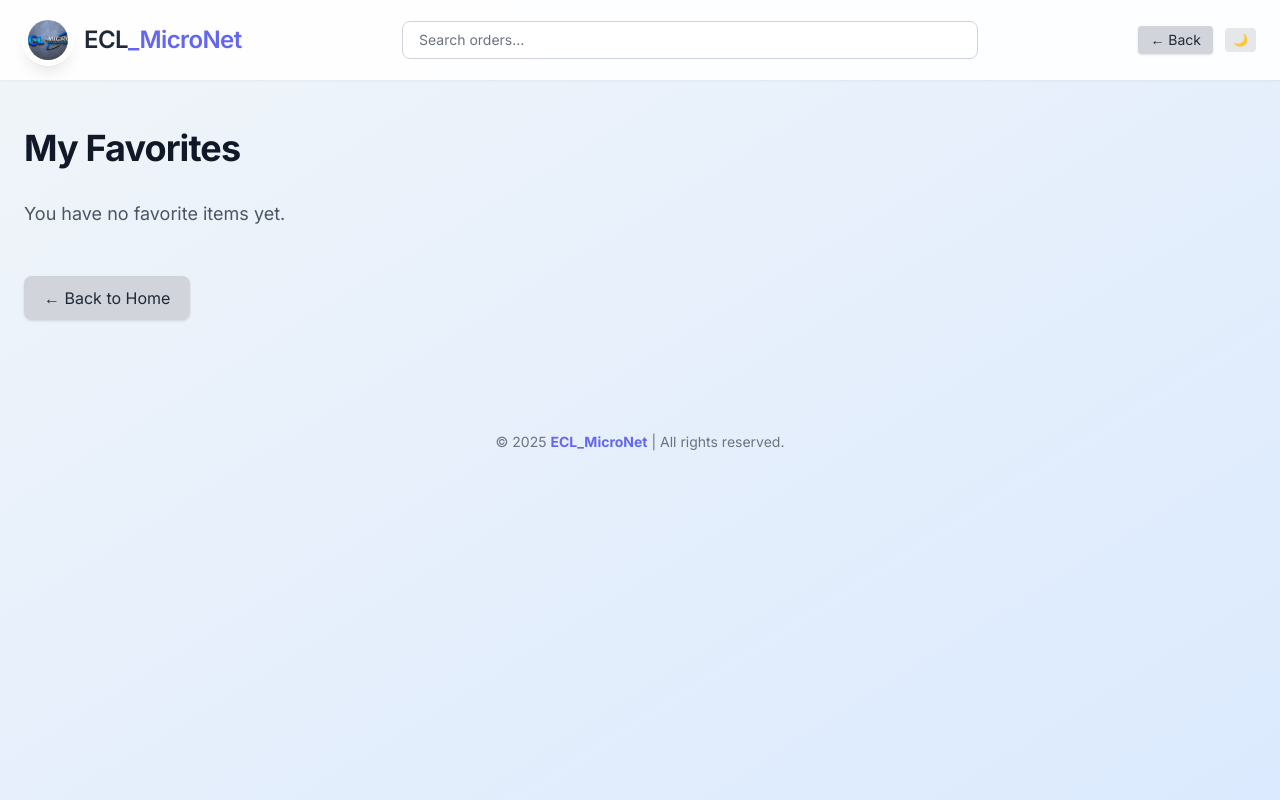
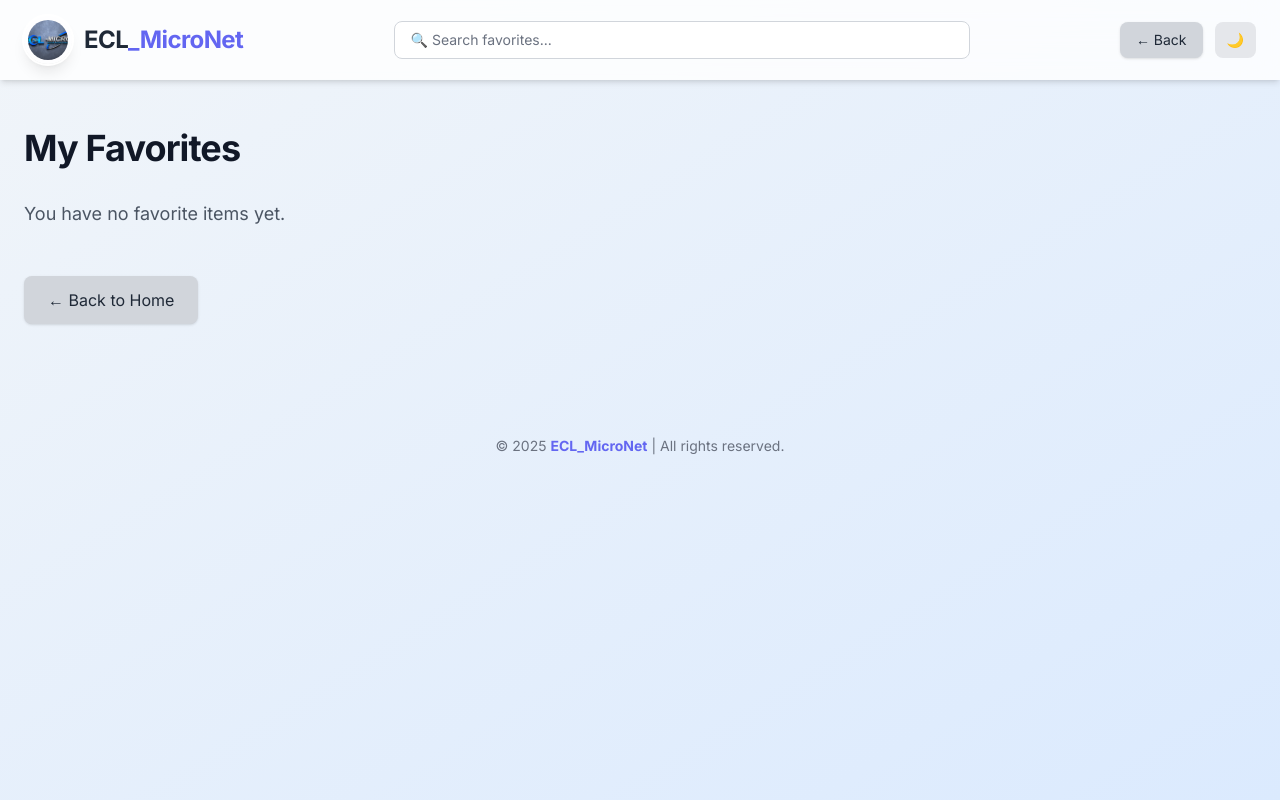
Before and after one commit to justWin01/ECL_WEB-Initial-, a Flask app: page /favorites in a window 1280 px wide. Run offline with Flask 3, Linux system fonts and the light colour scheme; some libraries are stand-ins or nearby versions.

Commit message:
enhancing

```diff
--- a/templates/favorites.html
+++ b/templates/favorites.html
@@ -4,8 +4,9 @@
   <meta charset="UTF-8" />
   <meta name="viewport" content="width=device-width, initial-scale=1.0"/>
   <title>Favorites - ECL_MicroNet</title>
-    <!-- Icon -->
-    <link rel="icon" type="image/png" href="{{ url_for('static', filename='ecl logo.jpg') }}">
+
+  <!-- Icon -->
+  <link rel="icon" type="image/png" href="{{ url_for('static', filename='ecl logo.jpg') }}">
 
   <script src="https://cdn.tailwindcss.com?plugins=forms"></script>
   <script>
@@ -18,6 +19,14 @@
           },
           boxShadow: {
             soft: '0 4px 10px rgba(0,0,0,0.06)',
+            smooth: '0 10px 25px rgba(0,0,0,0.1)',
+          },
+          colors: {
+            brand: {
+              light: '#6EE7B7',
+              DEFAULT: '#3B82F6',
+              dark: '#1E3A8A',
+            },
           }
         },
       },
@@ -25,7 +34,7 @@
   </script>
   <link href="https://fonts.googleapis.com/css2?family=Inter:wght@400;600;700&display=swap" rel="stylesheet">
 </head>
-<body class="font-sans min-h-screen bg-gradient-to-br from-slate-100 to-blue-100 text-gray-800 dark:bg-gray-900 dark:text-gray-100 transition">
+<body class="font-sans min-h-screen bg-gradient-to-br from-slate-100 to-blue-100 text-gray-800 dark:bg-gray-900 dark:text-gray-100 transition-all duration-500">
 
   <!-- Persistent Dark Mode -->
   <script>
@@ -34,75 +43,83 @@
     }
     function toggleDarkMode() {
       document.documentElement.classList.toggle("dark");
-      localStorage.setItem("theme", document.documentElement.classList.contains("dark") ? "light" : "dark");
+      localStorage.setItem("theme", document.documentElement.classList.contains("dark") ? "dark" : "light");
     }
   </script>
 
   <!-- Header -->
-  <!-- Header -->
-  <header class="bg-white/90 dark:bg-gray-800/80 backdrop-blur sticky top-0 z-50 shadow-sm">
+  <header class="bg-white/80 dark:bg-gray-800/70 backdrop-blur-lg sticky top-0 z-50 shadow-md">
     <div class="max-w-7xl mx-auto flex flex-wrap items-center justify-between px-6 py-4 gap-4">
-      <a href="/" class="flex items-center gap-3 group transition-all duration-300">
-        <div class="relative backdrop-blur-md bg-white/30 dark:bg-white/10 shadow-lg rounded-full p-1 ring-2 ring-white dark:ring-gray-700">
+
+      <!-- Logo -->
+      <a href="/" class="flex items-center gap-3 group">
+        <div class="relative bg-white/50 dark:bg-gray-700/30 shadow-lg rounded-full p-1 ring-2 ring-white dark:ring-gray-700 transition-transform group-hover:scale-110 duration-300">
           <img src="/static/ecl logo.jpg"
                alt="ECL_MicroNet Logo"
-               class="h-10 w-10 object-cover rounded-full transition-transform group-hover:scale-110 duration-300">
+               class="h-10 w-10 object-cover rounded-full">
         </div>
-        <span class="text-2xl font-semibold tracking-tight text-gray-800 dark:text-white group-hover:text-indigo-500 transition-colors duration-300">
+        <span class="text-2xl font-bold tracking-tight text-gray-800 dark:text-white group-hover:text-indigo-500 transition-colors duration-300">
           ECL<span class="text-indigo-500">_MicroNet</span>
         </span>
       </a>
 
+      <!-- Search -->
       <form method="GET" class="flex-1 max-w-xl w-full">
-        <input type="text" name="search" placeholder="Search orders..."
-          class="w-full rounded-lg border border-gray-300 dark:border-gray-600 px-4 py-2 text-sm bg-white dark:bg-gray-700 text-gray-800 dark:text-white focus:outline-none focus:ring-2 focus:ring-indigo-500" />
+        <input type="text" name="search" placeholder="🔍 Search favorites..."
+          class="w-full rounded-lg border border-gray-300 dark:border-gray-600 px-4 py-2 text-sm bg-white dark:bg-gray-700 text-gray-800 dark:text-white focus:outline-none focus:ring-2 focus:ring-indigo-500 transition" />
       </form>
 
+      <!-- Controls -->
       <div class="flex items-center gap-3">
         <a href="{{ url_for('home') }}"
-           class="inline-flex items-center gap-2 px-3 py-1 text-sm rounded bg-gray-300 dark:bg-gray-700 text-gray-800 dark:text-white hover:bg-gray-400 dark:hover:bg-gray-600 shadow transition">
+           class="inline-flex items-center gap-2 px-4 py-2 text-sm rounded-lg bg-gray-300 dark:bg-gray-700 text-gray-800 dark:text-white hover:bg-gray-400 dark:hover:bg-gray-600 shadow transition">
           ← Back
         </a>
         <button onclick="toggleDarkMode()"
-            class="bg-gray-200 dark:bg-gray-600 text-xs px-2 py-1 rounded hover:shadow transition">
+            class="bg-gray-200 dark:bg-gray-600 text-sm px-3 py-2 rounded-lg hover:shadow-md transition-all duration-300">
           🌙
         </button>
       </div>
-
+    </div>
   </header>
 
   <!-- Main -->
   <main class="max-w-7xl mx-auto px-6 mt-12">
-    <h1 class="text-4xl font-bold mb-8 text-gray-900 dark:text-gray tracking-tight"> My Favorites</h1>
+    <h1 class="text-4xl font-extrabold mb-8 text-gray-900 dark:text-white tracking-tight">My Favorites</h1>
 
     {% if devices %}
     <div class="grid grid-cols-1 sm:grid-cols-2 lg:grid-cols-3 gap-8">
       {% for device in devices %}
-      <div class="bg-white dark:bg-gray-800 border border-gray-200 dark:border-gray-700 p-6 rounded-2xl shadow-soft hover:shadow-md transition transform hover:-translate-y-1 duration-200">
-        <div class="flex items-center justify-between mb-2">
+      <div class="bg-white dark:bg-gray-800 border border-gray-200 dark:border-gray-700 p-6 rounded-2xl shadow-soft hover:shadow-smooth transition transform hover:-translate-y-2 duration-300">
+
+        <!-- Device Info -->
+        <div class="flex items-center justify-between mb-3">
           <h2 class="text-lg font-semibold text-gray-900 dark:text-white">{{ device.name }}</h2>
-          <span class="text-xs bg-indigo-100 text-indigo-700 dark:bg-indigo-800 dark:text-indigo-300 px-2 py-1 rounded-full">{{ device.type }}</span>
+          <span class="text-xs bg-indigo-100 text-indigo-700 dark:bg-indigo-800 dark:text-indigo-300 px-3 py-1 rounded-full">{{ device.type }}</span>
         </div>
-        <div class="text-yellow-400 text-sm mb-1">★★★★★</div>
-        <p class="text-sm text-gray-600 dark:text-gray-300 leading-snug">{{ device.specs }}</p>
-        <p class="text-lg font-semibold text-emerald-500 mt-3">{{ device.price }}</p>
 
-        <div class="mt-5 flex flex-wrap gap-2">
+        <!-- Stars -->
+        <div class="text-yellow-400 text-sm mb-2">★★★★★</div>
+        <p class="text-sm text-gray-600 dark:text-gray-300">{{ device.specs }}</p>
+        <p class="text-lg font-bold text-emerald-500 mt-4">{{ device.price }}</p>
+
+        <!-- Actions -->
+        <div class="mt-6 flex flex-wrap gap-2">
           <form action="{{ url_for('favorite', device_id=device.id) }}" method="POST">
             <button type="submit"
-              class="px-4 py-2 rounded-lg text-sm font-medium bg-red-500 text-white hover:bg-red-600 transition">
+              class="px-4 py-2 rounded-lg text-sm font-medium bg-red-500 text-white hover:bg-red-600 shadow transition">
               ★ Unfavorite
             </button>
           </form>
           <form action="{{ url_for('add_to_cart', device_id=device.id) }}" method="POST">
             <button type="submit"
-              class="px-4 py-2 bg-yellow-400 text-gray-900 rounded-lg text-sm font-medium hover:bg-yellow-500 transition">
+              class="px-4 py-2 bg-yellow-400 text-gray-900 rounded-lg text-sm font-medium hover:bg-yellow-500 shadow transition">
               🛒 Add to Cart
             </button>
           </form>
           <form action="{{ url_for('buy', device_id=device.id) }}" method="POST" onsubmit="return showLoading(this)">
             <button
-              class="px-4 py-2 bg-indigo-500 text-white rounded-lg text-sm font-medium hover:bg-indigo-600 transition">
+              class="px-4 py-2 bg-gradient-to-r from-indigo-500 to-indigo-600 text-white rounded-lg text-sm font-medium hover:from-indigo-600 hover:to-indigo-700 shadow transition">
               Buy
             </button>
           </form>
@@ -111,13 +128,13 @@
       {% endfor %}
     </div>
     {% else %}
-      <p class="text-gray-600 dark:text-gray-400 text-lg">You have no favorite items yet.</p>
+      <p class="text-gray-600 dark:text-gray-400 text-lg mt-6">You have no favorite items yet.</p>
     {% endif %}
 
     <!-- Back -->
     <div class="mt-12">
       <a href="{{ url_for('home') }}"
-        class="inline-block px-5 py-2.5 bg-gray-300 dark:bg-gray-700 text-gray-800 dark:text-white hover:bg-gray-400 dark:hover:bg-gray-600 rounded-lg shadow transition">
+        class="inline-block px-6 py-3 bg-gray-300 dark:bg-gray-700 text-gray-800 dark:text-white hover:bg-gray-400 dark:hover:bg-gray-600 rounded-lg shadow transition">
         ← Back to Home
       </a>
     </div>
```
Also changed, not shown: templates/home.html (+25 -13 lines).
